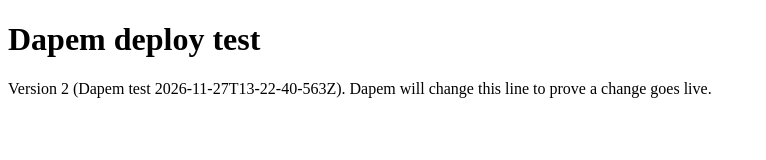
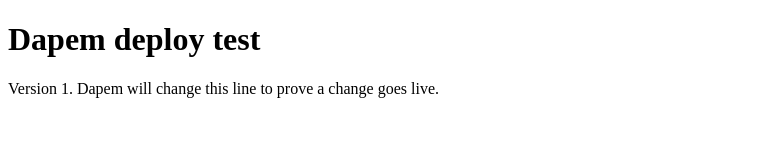
Before and after one commit to syafiqo-trafficradius/dapem-deploy-test, a plain HTML site: page index.html in a window 1280 px wide. Shown: the whole page, without its empty margins (0-766 px from the left). Drawn offline with Linux system fonts and the light colour scheme.

Commit message:
Revert "Dapem step 0: change version line (#1)" (#2)
This reverts commit 8b235dfe8b25089fb7f46a3e8e819365a278fc6c.

Co-authored-by: dapem-dev-syafiqo[bot] <361972564+dapem-dev-syafiqo[bot]@users.noreply.github.com>

```diff
--- a/index.html
+++ b/index.html
@@ -3,6 +3,6 @@
 <head><meta charset="utf-8"><title>Dapem deploy test</title><meta name="description" content="Test page for the Dapem publish loop."></head>
 <body>
 <h1>Dapem deploy test</h1>
-<p>Version 2 (Dapem test 2026-11-27T13-22-40-563Z). Dapem will change this line to prove a change goes live.</p>
+<p>Version 1. Dapem will change this line to prove a change goes live.</p>
 </body>
 </html>
```
